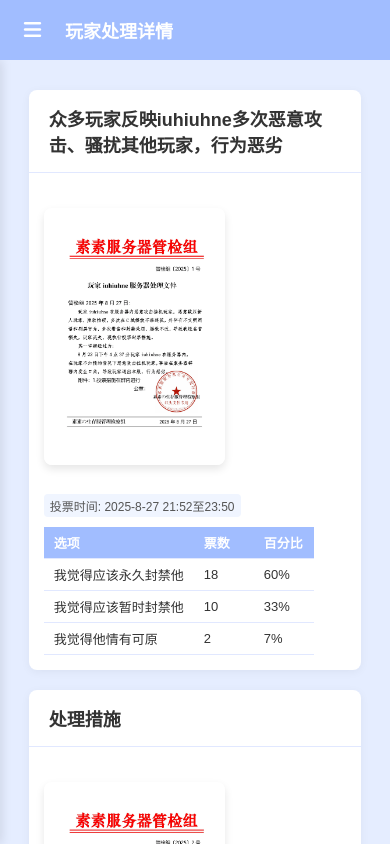
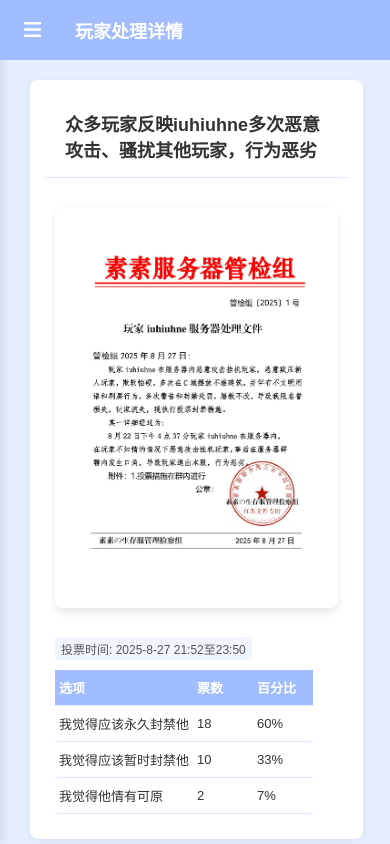
Before and after one commit to AzSuawa/AzSuawa.github.io, a plain HTML site: page ban-iuhiuhne/index.html in a window 390 px wide. Shown: the top 844 px of the page. Drawn offline with Linux system fonts and the light colour scheme.

Commit message:
更新 index.html

```diff
--- a/ban-iuhiuhne/index.html
+++ b/ban-iuhiuhne/index.html
@@ -17,35 +17,84 @@
     <meta http-equiv="Content-Type" content="text/html; charset=UTF-8">
     <meta http-equiv="Content-Script-Type" content="text/javascript; charset=UTF-8">
     <meta http-equiv="X-Content-Type-Options" content="nosniff">
+
+    <style>
+        /* 移动端适配样式 - 添加前缀避免冲突 */
+        .ss-mobile-adjust {
+            /* 移动端通用调整 */
+        }
+
+        @media (max-width: 768px) {
+            /* 移动端标题调整 */
+            .ss-mobile-title {
+                font-size: 1.2rem;
+                padding: 0 10px;
+            }
+
+            /* 移动端卡片调整 */
+            .ss-mobile-card {
+                margin: 10px;
+                padding: 15px;
+            }
+
+            /* 移动端图片调整 */
+            .ss-mobile-img {
+                width: 100% !important;
+                max-width: 100%;
+            }
+
+            /* 移动端表格调整 */
+            .ss-mobile-table {
+                font-size: 0.9rem;
+            }
+
+            .ss-mobile-table th,
+            .ss-mobile-table td {
+                padding: 8px 4px;
+            }
+
+            /* 移动端命令区域调整 */
+            .ss-mobile-command {
+                padding: 10px;
+            }
+
+            /* 移动端内容区域调整 */
+            .ss-mobile-content {
+                padding: 0 5px;
+            }
+        }
+
+    </style>
 </head>
 <body>
     <div id="header">
         <button id="menu-btn">
             <i class="fas fa-bars"></i>
         </button>
-        <div id="title">玩家处理详情</div>
+        <div id="title" class="ss-mobile-title">玩家处理详情</div>
     </div>
 
     <div id="sidebar">
         <!-- 菜单由JS动态加载 -->
     </div>
 
-    <div id="content">
+    <div id="content" class="ss-mobile-content">
         <div id="bb">
 
         </div>
-        <div class="card active">
+        <div class="card active ss-mobile-card">
             <h1>众多玩家反映iuhiuhne多次恶意攻击、骚扰其他玩家，行为恶劣</h1>
-            <div class="command-section">
+            <div class="command-section ss-mobile-command">
                 <div style="margin: 20px 0;">
                     <img src="../images/2025-1.webp"
                          alt="投票描述"
                          width="60%"
+                         class="ss-mobile-img"
                          style="border-radius: 8px; box-shadow: 0 4px 8px rgba(0,0,0,0.1);">
                 </div>
                 <p><div class="command-example">投票时间: 2025-8-27 21:52至23:50</div></p>
 
-                <table class="sponsor-table">
+                <table class="sponsor-table ss-mobile-table">
                     <thead>
                         <tr>
                             <th>选项</th>
@@ -75,13 +124,14 @@
         </div>
 
 
-        <div class="card active">
+        <div class="card active ss-mobile-card">
             <h1>处理措施</h1>
-            <div class="command-section">
+            <div class="command-section ss-mobile-command">
                 <div style="margin: 20px 0;">
                     <img src="../images/2025-2.webp"
                          alt="处理结果"
                          width="60%"
+                         class="ss-mobile-img"
                          style="border-radius: 8px; box-shadow: 0 4px 8px rgba(0,0,0,0.1);">
                 </div>
                 <p><i class="fas fa-circle"></i><a href="../ban" style="color: #4285f4; text-decoration: none;">封禁列表</a></p>
```
